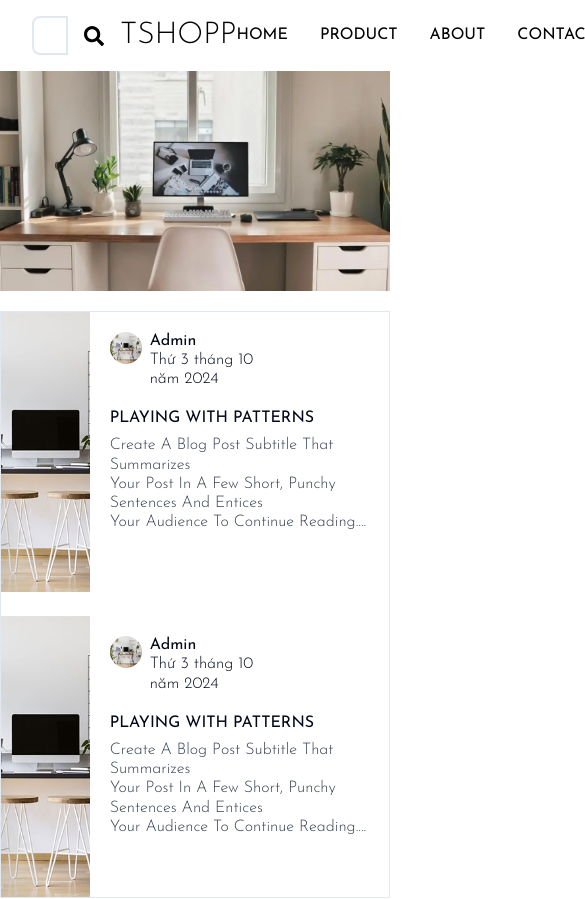
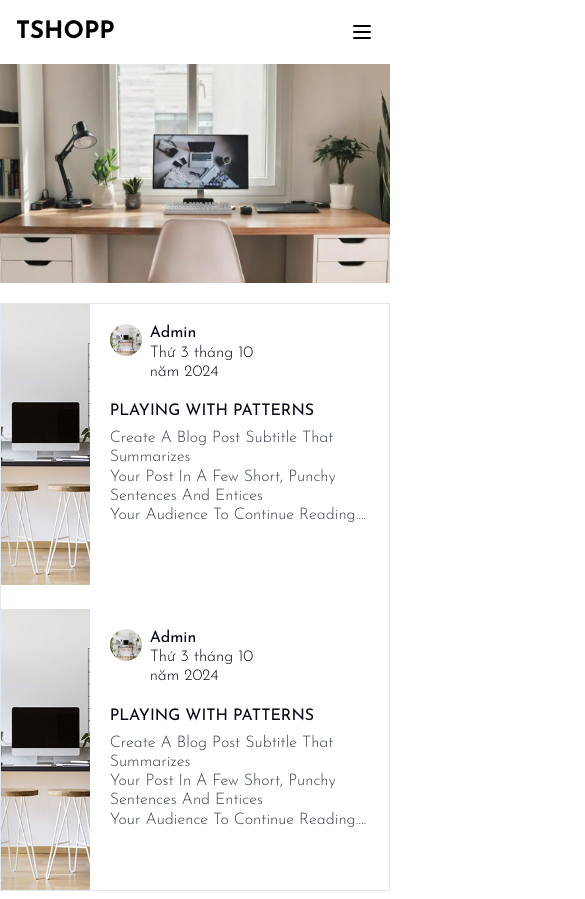
Before and after one commit to vantu522/frontend_myblog, a React (Vite) app: page / in a window 390 px wide. Shown: the top 899 px of the page, 585 px wide, since content can reach past the window. Built offline with nearby package versions, Linux system fonts and the light colour scheme.

Commit message:
responsive header

```diff
--- a/src/components/Header/header.tsx
+++ b/src/components/Header/header.tsx
@@ -1,33 +1,50 @@
 import type React from "react"
 import { Link } from "react-router-dom"
 import { FaSearch } from "react-icons/fa"
+import { Menu, X } from "lucide-react"
+import { useState } from "react"
 
 const Header: React.FC = () => {
+  const [isMenuOpen, setIsMenuOpen] = useState(false);
+
   return (
-    <header className=" text-black">
-      <div className="container mx-auto px-8">
+    <header className="text-black relative">
+      <div className="container mx-auto px-4 md:px-8">
         <div className="flex items-center justify-between py-4">
-          {/* Search on the left */}
-          <div className="flex-1 ">
+          {/* Logo - Center on mobile, left on desktop */}
+          <div className="md:order-2 text-center">
+            <Link to="/" className="text-2xl md:text-3xl font-bold cursor-pointer">
+              TSHOPP
+            </Link>
+          </div>
+
+          {/* Search - Hidden on mobile, shown on desktop */}
+          <div className="hidden md:flex md:order-1 md:flex-1">
             <form action="search" className="flex items-center max-w-xs">
               <input
                 type="text"
                 placeholder="SEARCH"
-                className="w-full px-4 py-2 rounded-l-lg border-2  focus:outline-none  "
+                className="w-full px-4 py-2 rounded-l-lg border-2 focus:outline-none"
               />
               <button
                 type="submit"
-                className=" text-black px-4 py-2 rounded-r-lg  transition duration-300"
+                className="text-black px-4 py-2 rounded-r-lg border-2 border-l-0 transition duration-300 hover:bg-gray-100"
               >
                 <FaSearch size={20} />
               </button>
             </form>
           </div>
 
-          <div><Link to="/" className="text-3xl cursor-pointer" >TSHOPP</Link></div>
+          {/* Mobile menu button */}
+          <button
+            onClick={() => setIsMenuOpen(!isMenuOpen)}
+            className="md:hidden order-1"
+          >
+            {isMenuOpen ? <X size={24} /> : <Menu size={24} />}
+          </button>
 
-          {/* Navigation on the right */}
-          <nav className="flex-1 flex justify-end">
+          {/* Navigation - Hidden on mobile, shown on desktop */}
+          <nav className="hidden md:flex md:order-3 md:flex-1 md:justify-end">
             <ul className="flex gap-8 uppercase font-medium">
               <li>
                 <Link to="/" className="hover:text-blue-600 transition duration-300">
@@ -52,6 +69,78 @@ const Header: React.FC = () => {
             </ul>
           </nav>
         </div>
+
+        {/* Mobile menu - Slide down when open */}
+        <div className={`
+          md:hidden
+          absolute
+          left-0
+          right-0
+          bg-white
+          shadow-lg
+          transition-all
+          duration-300
+          ${isMenuOpen ? 'top-full opacity-100' : '-top-96 opacity-0'}
+        `}>
+          {/* Mobile Search */}
+          <div className="p-4 border-b">
+            <form action="search" className="flex items-center">
+              <input
+                type="text"
+                placeholder="SEARCH"
+                className="w-full px-4 py-2 rounded-l-lg border-2 focus:outline-none"
+              />
+              <button
+                type="submit"
+                className="text-black px-4 py-2 rounded-r-lg border-2 border-l-0 transition duration-300 hover:bg-gray-100"
+              >
+                <FaSearch size={20} />
+              </button>
+            </form>
+          </div>
+
+          {/* Mobile Navigation */}
+          <nav className="p-4">
+            <ul className="flex flex-col gap-4 uppercase font-medium">
+              <li>
+                <Link
+                  to="/"
+                  className="block py-2 hover:text-blue-600 transition duration-300"
+                  onClick={() => setIsMenuOpen(false)}
+                >
+                  Home
+                </Link>
+              </li>
+              <li>
+                <Link
+                  to="/product"
+                  className="block py-2 hover:text-blue-600 transition duration-300"
+                  onClick={() => setIsMenuOpen(false)}
+                >
+                  Product
+                </Link>
+              </li>
+              <li>
+                <Link
+                  to="/about"
+                  className="block py-2 hover:text-blue-600 transition duration-300"
+                  onClick={() => setIsMenuOpen(false)}
+                >
+                  About
+                </Link>
+              </li>
+              <li>
+                <Link
+                  to="/contacts"
+                  className="block py-2 hover:text-blue-600 transition duration-300"
+                  onClick={() => setIsMenuOpen(false)}
+                >
+                  Contacts
+                </Link>
+              </li>
+            </ul>
+          </nav>
+        </div>
       </div>
     </header>
   )
```
